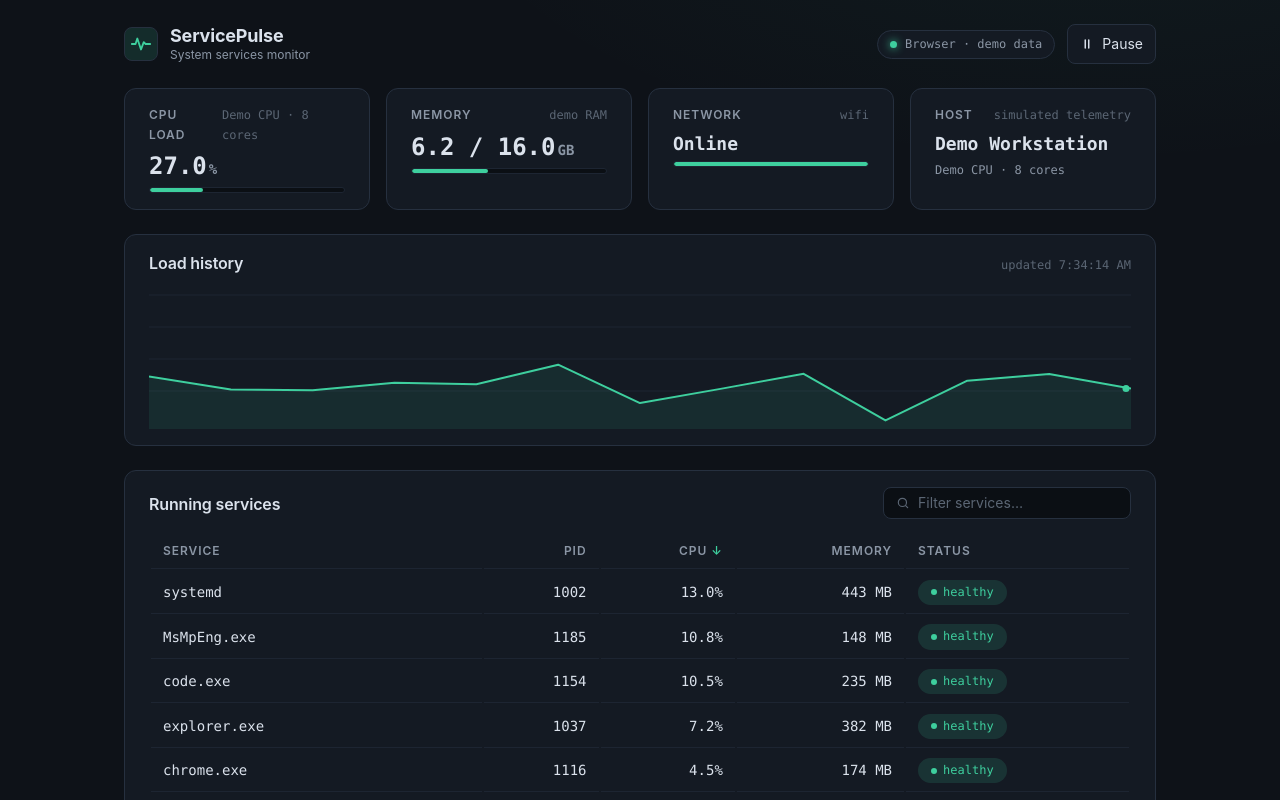
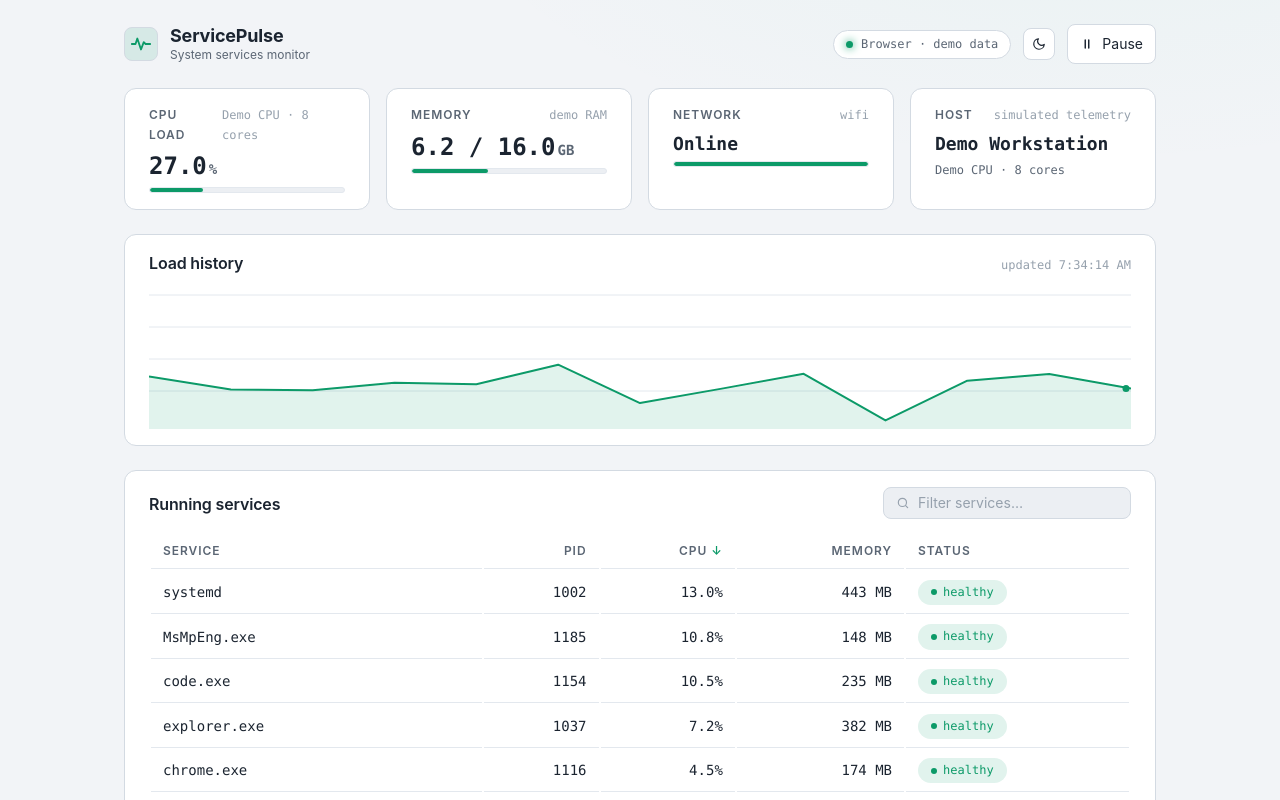
Before and after one commit to redbloodfoxchaoseco-sys/servicepulse, a plain HTML site: page app/index.html in a window 1280 px wide. Shown: the top 800 px of the page. Drawn offline with Linux system fonts and the light colour scheme.

Commit message:
Add light/dark theme toggle with system preference detection
Co-authored-by: Perplexity <noreply@perplexity.ai>

```diff
--- a/app/app.js
+++ b/app/app.js
@@ -382,7 +382,7 @@
     ctx.lineTo(lastX, h);
     ctx.lineTo(x0, h);
     ctx.closePath();
-    ctx.fillStyle = 'rgba(62, 207, 158, 0.10)';
+    ctx.fillStyle = css.getPropertyValue('--chart-fill').trim() || 'rgba(62, 207, 158, 0.10)';
     ctx.fill();
 
     /* line */
@@ -405,6 +405,34 @@
     ctx.arc(lx, ly, 3.5, 0, Math.PI * 2);
     ctx.fillStyle = accent;
     ctx.fill();
+  }
+
+  /* ---------------- theme toggle ---------------- */
+
+  var SUN_ICON = '<svg width="14" height="14" viewBox="0 0 24 24" fill="none" stroke="currentColor" stroke-width="2" stroke-linecap="round" aria-hidden="true"><circle cx="12" cy="12" r="4" /><path d="M12 2v2M12 20v2M4.93 4.93l1.41 1.41M17.66 17.66l1.41 1.41M2 12h2M20 12h2M4.93 19.07l1.41-1.41M17.66 6.34l1.41-1.41" /></svg>';
+  var MOON_ICON = '<svg width="14" height="14" viewBox="0 0 24 24" fill="none" stroke="currentColor" stroke-width="2" stroke-linecap="round" stroke-linejoin="round" aria-hidden="true"><path d="M21 12.79A9 9 0 1 1 11.21 3 7 7 0 0 0 21 12.79z" /></svg>';
+
+  function applyTheme(theme) {
+    document.documentElement.setAttribute('data-theme', theme);
+    var btn = el('theme-btn');
+    btn.innerHTML = theme === 'dark' ? SUN_ICON : MOON_ICON;
+    btn.setAttribute('aria-label', 'Switch to ' + (theme === 'dark' ? 'light' : 'dark') + ' mode');
+    btn.title = 'Switch to ' + (theme === 'dark' ? 'light' : 'dark') + ' mode';
+  }
+
+  function initTheme() {
+    var theme = 'dark';
+    try {
+      theme = window.localStorage.getItem('sp-theme') ||
+        (window.matchMedia('(prefers-color-scheme: light)').matches ? 'light' : 'dark');
+    } catch (e) { /* storage unavailable (sandboxed iframe) — keep default */ }
+    applyTheme(theme);
+    el('theme-btn').addEventListener('click', function () {
+      theme = theme === 'dark' ? 'light' : 'dark';
+      applyTheme(theme);
+      try { window.localStorage.setItem('sp-theme', theme); } catch (e) { /* ignore */ }
+      drawChart();
+    });
   }
 
   /* ---------------- polling loop ---------------- */
@@ -434,6 +462,7 @@
     if (!state.provider) state.provider = demoProvider;
 
     capacitorProvider.refresh = tick;
+    initTheme();
 
     /* controls */
     el('pause-btn').addEventListener('click', function () {
--- a/app/index.html
+++ b/app/index.html
@@ -23,6 +23,9 @@
         <span class="badge" id="platform-badge" title="Runtime platform">
           <span class="dot dot-live" aria-hidden="true"></span><span id="platform-label">Detecting…</span>
         </span>
+        <button class="btn btn-icon" id="theme-btn" aria-label="Switch to light mode" title="Toggle light / dark theme">
+          <svg width="14" height="14" viewBox="0 0 24 24" fill="none" stroke="currentColor" stroke-width="2" stroke-linecap="round" aria-hidden="true"><circle cx="12" cy="12" r="4" /><path d="M12 2v2M12 20v2M4.93 4.93l1.41 1.41M17.66 17.66l1.41 1.41M2 12h2M20 12h2M4.93 19.07l1.41-1.41M17.66 6.34l1.41-1.41" /></svg>
+        </button>
         <button class="btn" id="pause-btn" aria-pressed="false" title="Pause live refresh">
           <svg width="14" height="14" viewBox="0 0 24 24" fill="none" stroke="currentColor" stroke-width="2.5" stroke-linecap="round" aria-hidden="true"><path d="M9 5v14M15 5v14" /></svg>
           <span id="pause-label">Pause</span>
--- a/app/styles.css
+++ b/app/styles.css
@@ -28,6 +28,7 @@
   --accent: #3ecf9e;
   --accent-dim: #2b9a76;
   --accent-glow: rgba(62, 207, 158, 0.14);
+  --chart-fill: rgba(62, 207, 158, 0.10);
   --warn: #e5b45c;
   --warn-glow: rgba(229, 180, 92, 0.14);
   --crit: #e8697a;
@@ -41,6 +42,29 @@
 
   --font-body: ui-sans-serif, -apple-system, BlinkMacSystemFont, 'Segoe UI', Roboto, 'Helvetica Neue', Arial, sans-serif;
   --font-mono: ui-monospace, 'Cascadia Code', 'SF Mono', Consolas, 'Liberation Mono', Menlo, monospace;
+}
+
+/* Light theme (toggled via [data-theme] on <html>) */
+[data-theme='light'] {
+  --bg: #f2f4f7;
+  --surface: #ffffff;
+  --surface-2: #f7f9fb;
+  --surface-inset: #eceff3;
+  --border: #d3dae2;
+  --divider: #e3e8ee;
+  --text: #1b2430;
+  --text-muted: #5b6674;
+  --text-faint: #96a1ad;
+
+  --accent: #0c9a68;
+  --accent-dim: #0a7d55;
+  --accent-glow: rgba(12, 154, 104, 0.12);
+  --chart-fill: rgba(12, 154, 104, 0.12);
+  --warn: #a06a10;
+  --warn-glow: rgba(160, 106, 16, 0.12);
+  --crit: #c0394e;
+  --crit-glow: rgba(192, 57, 78, 0.10);
+  --info: #2563eb;
 }
 
 *, *::before, *::after { box-sizing: border-box; margin: 0; padding: 0; }
@@ -151,6 +175,9 @@ input { font: inherit; color: inherit; }
 
 .btn:hover { background: var(--surface-2); border-color: #33405367; }
 .btn[aria-pressed='true'] { color: var(--warn); border-color: var(--warn); }
+
+.btn-icon { padding: var(--space-2) var(--space-2); }
+.btn-icon svg { display: block; }
 
 /* Cards */
 .card {
@@ -376,6 +403,9 @@ td.num, .pill { font-family: var(--font-mono); }
 ::-webkit-scrollbar-thumb { background: #2a3547; border-radius: 999px; border: 2px solid var(--surface-inset); }
 ::-webkit-scrollbar-thumb:hover { background: #35435a; }
 
+[data-theme='light'] ::-webkit-scrollbar-thumb { background: #c3ccd6; border-color: var(--surface-inset); }
+[data-theme='light'] ::-webkit-scrollbar-thumb:hover { background: #aab5c1; }
+
 @media (prefers-reduced-motion: reduce) {
   *, *::before, *::after {
     animation-duration: 0.01ms !important;
```
